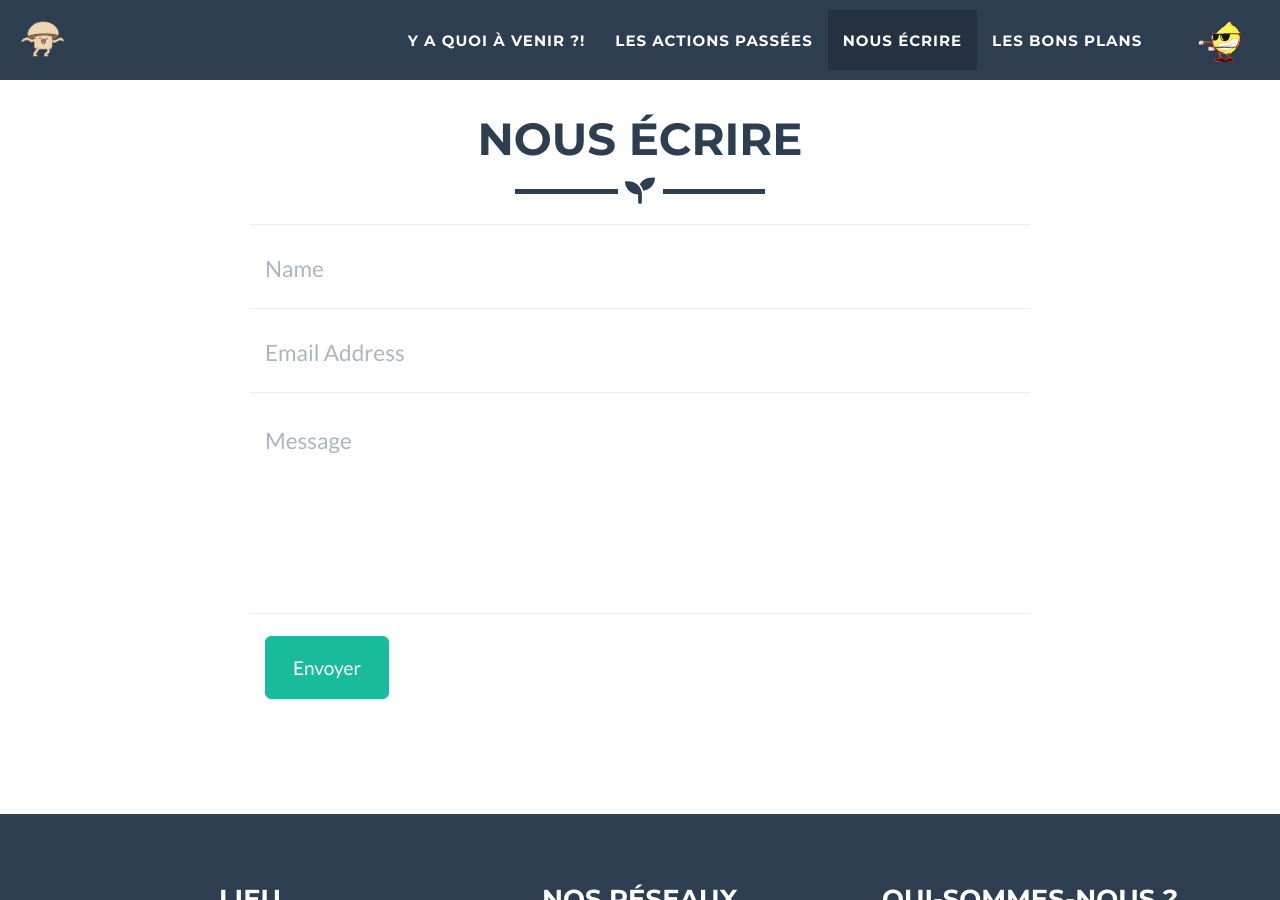
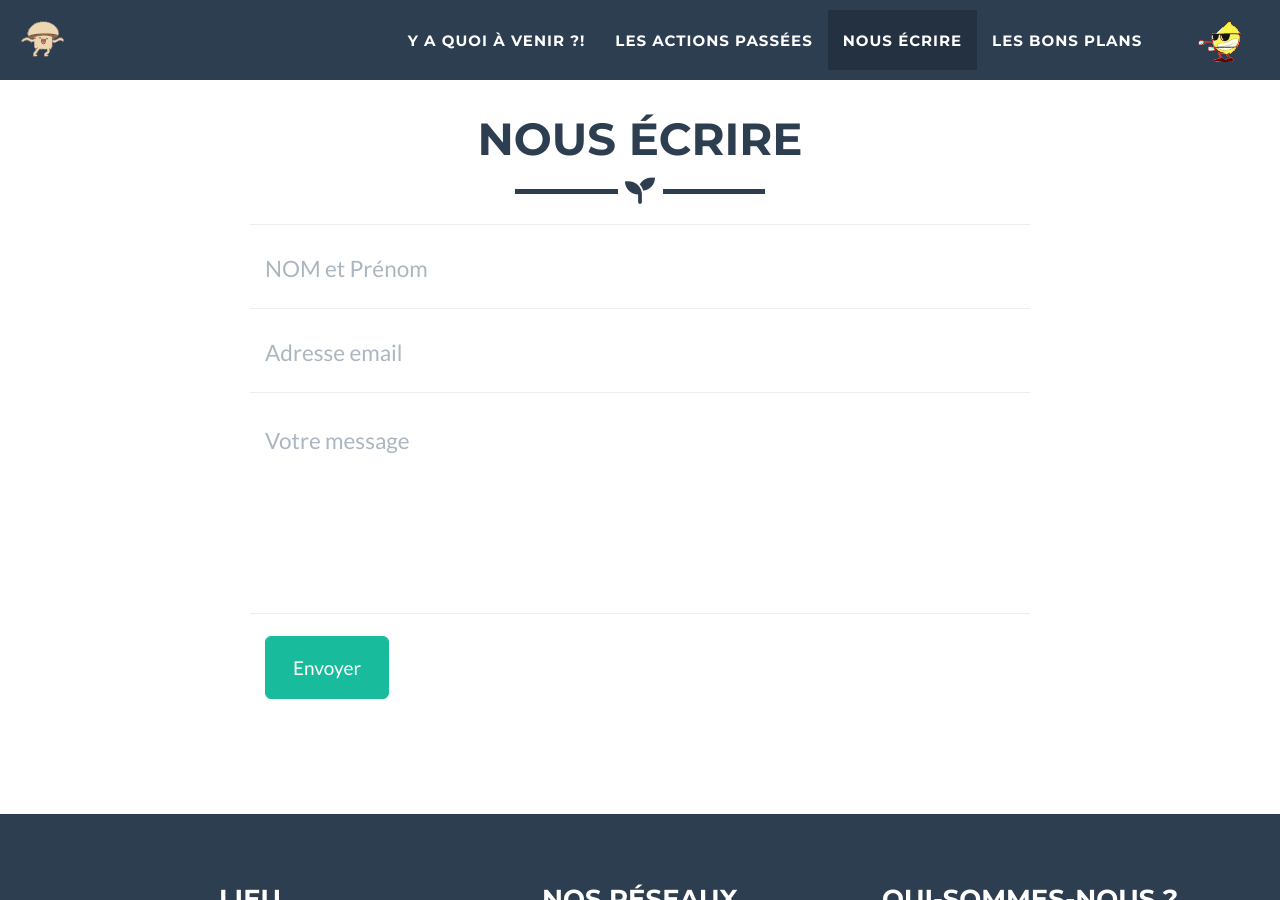
Before and after one commit to association-baraca/association-baraca.github.io, a Jekyll site: the page built from _posts/2025-1-4-actu.markdown, in a window 1280 px wide and 900 px high, scrolled down 2432 px. Built offline with Jekyll 4.4.1, drawn with Linux system fonts in a browser that asks for light colours.

Commit message:
up contact

```diff
--- a/_includes/contact_static.html
+++ b/_includes/contact_static.html
@@ -13,16 +13,16 @@
           <div class="row control-group">
             <div class="form-group col-xs-12 floating-label-form-group controls">
               <label for="name">NOM et Prénom</label>
-              <input type="text" name="name" class="form-control" placeholder="Name" id="name" required
-                data-validation-required-message="Please enter your name.">
+              <input type="text" name="name" class="form-control" placeholder="NOM et Prénom" id="name" required
+                data-validation-required-message="Veuillez entrer votre NOM et Prénom.">
               <p class="help-block text-danger"></p>
             </div>
           </div>
           <div class="row control-group">
             <div class="form-group col-xs-12 floating-label-form-group controls">
               <label for="email">Adresse email</label>
-              <input type="email" name="_replyto" class="form-control" placeholder="Email Address" id="email" required
-                data-validation-required-message="Please enter your email address.">
+              <input type="email" name="_replyto" class="form-control" placeholder="Adresse email" id="email" required
+                data-validation-required-message="Veuillez entrer votre adresse email.">
               <p class="help-block text-danger"></p>
             </div>
           </div>
@@ -33,8 +33,8 @@
           <div class="row control-group">
             <div class="form-group col-xs-12 floating-label-form-group controls">
               <label for="message">Votre message</label>
-              <textarea rows="5" name="message" class="form-control" placeholder="Message" id="message" required
-                data-validation-required-message="Please enter a message."></textarea>
+              <textarea rows="5" name="message" class="form-control" placeholder="Votre message" id="message" required
+                data-validation-required-message="Entrez un message."></textarea>
               <p class="help-block text-danger"></p>
             </div>
           </div>
```
